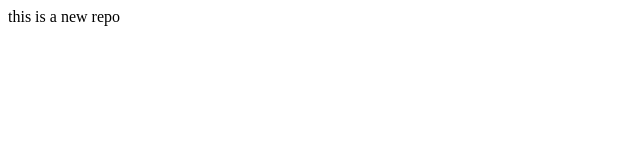
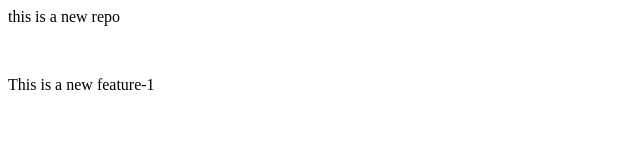
Before and after one commit to ArshadAhmed7/local_repo, a plain HTML site: page index.html in a window 1280 px wide. Shown: the whole page, without its empty margins (0-640 px from the left). Drawn offline with Linux system fonts and the light colour scheme.

Commit message:
Added a new feature1

```diff
--- a/index.html
+++ b/index.html
@@ -1 +1,3 @@
 <p> this is a new repo</p>
+<br>
+<p>This is a new feature-1</p>
```
